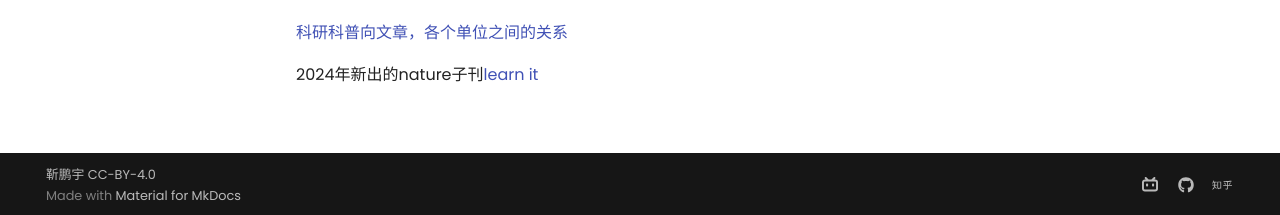
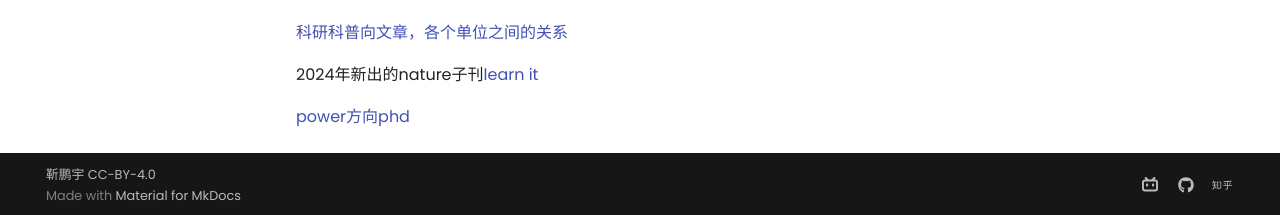
Before and after one commit to Pengyu-Jin/Pengyu-Jin.github.io, an MkDocs documentation site: the page built from docs/major/research/research.md, in a window 1280 px wide and 1168 px high. Shown: the part 950-1165 px from the top of the window. Built offline with MkDocs 1.6.1 and Material for MkDocs 9.7.7, drawn with Linux system fonts in a browser that asks for light colours; emoji names are drawn with the system emoji font; comment, search, counter and statistics services are not loaded.

Commit message:
style change 286

```diff
--- a/docs/major/research/research.md
+++ b/docs/major/research/research.md
@@ -35,3 +35,5 @@ JCI——Journal Citation Indicator
 [科研科普向文章，各个单位之间的关系](https://zhuanlan.zhihu.com/p/347071525){:target="_blank"}
 
 2024年新出的nature子刊[learn it](https://www.nature.com/natrevelectreng/){:target="_blank"}
+
+[power方向phd](https://www.zhihu.com/question/53550296){:target="_blank"}
```
